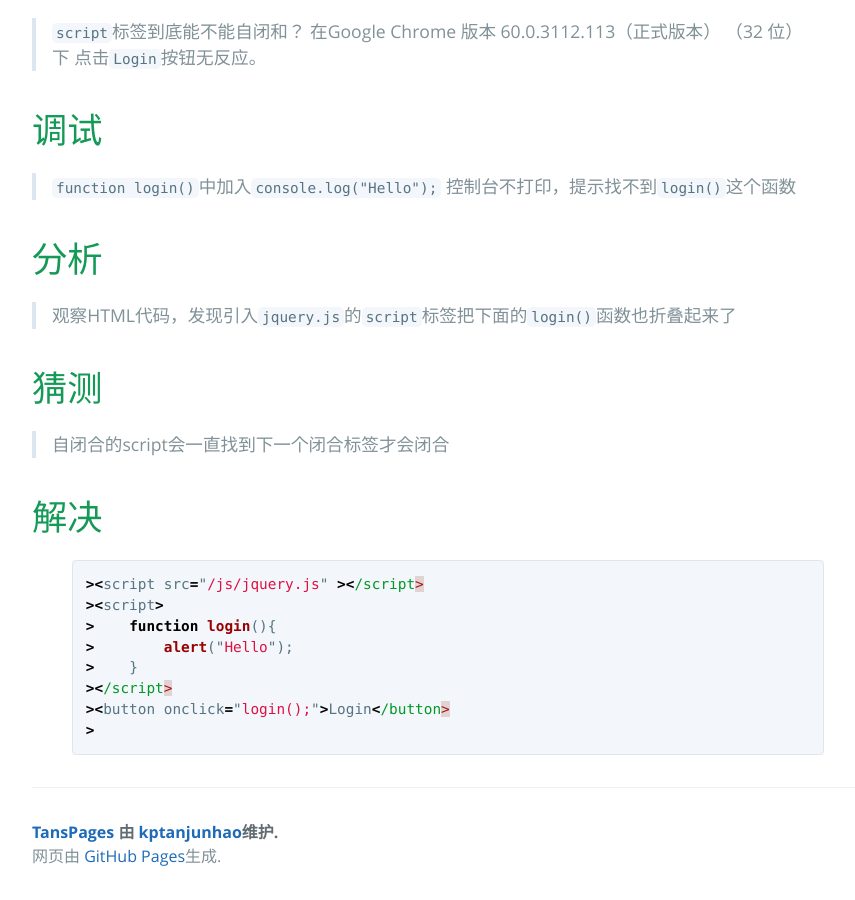
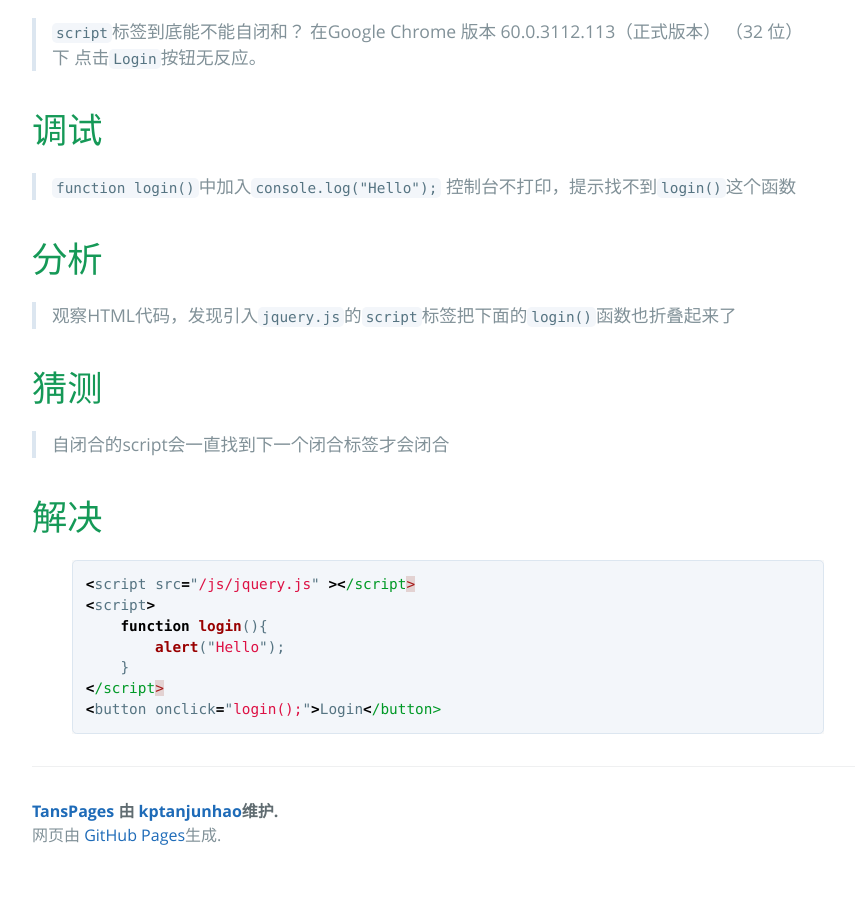
Before and after one commit to kptanjunhao/TansPages, a Jekyll site: the page built from _posts/2017-09-14-script标签的坑.markdown, in a window 1280 px wide and 900 px high, scrolled down 673 px. Shown: the whole window, without its empty margins (192-1047 px from the left). Built offline with Jekyll 4.4.1, drawn with Linux system fonts in a browser that asks for light colours; after the commit the page ends 1552 px from its top, so only the background shows below that.

Commit message:
update post

```diff
--- a/_posts/2017-09-14-script标签的坑.markdown
+++ b/_posts/2017-09-14-script标签的坑.markdown
@@ -32,12 +32,13 @@ categories: technology
 >自闭合的script会一直找到下一个闭合标签才会闭合
 
 # 解决
->{% highlight javascript %}
-><script src="/js/jquery.js" ></script>
-><script>
->    function login(){
->        alert("Hello");
->    }
-></script>
-><button onclick="login();">Login</button>
->{% endhighlight %}
+>
+{% highlight javascript %}
+<script src="/js/jquery.js" ></script>
+<script>
+    function login(){
+        alert("Hello");
+    }
+</script>
+<button onclick="login();">Login</button>
+{% endhighlight %}
```
